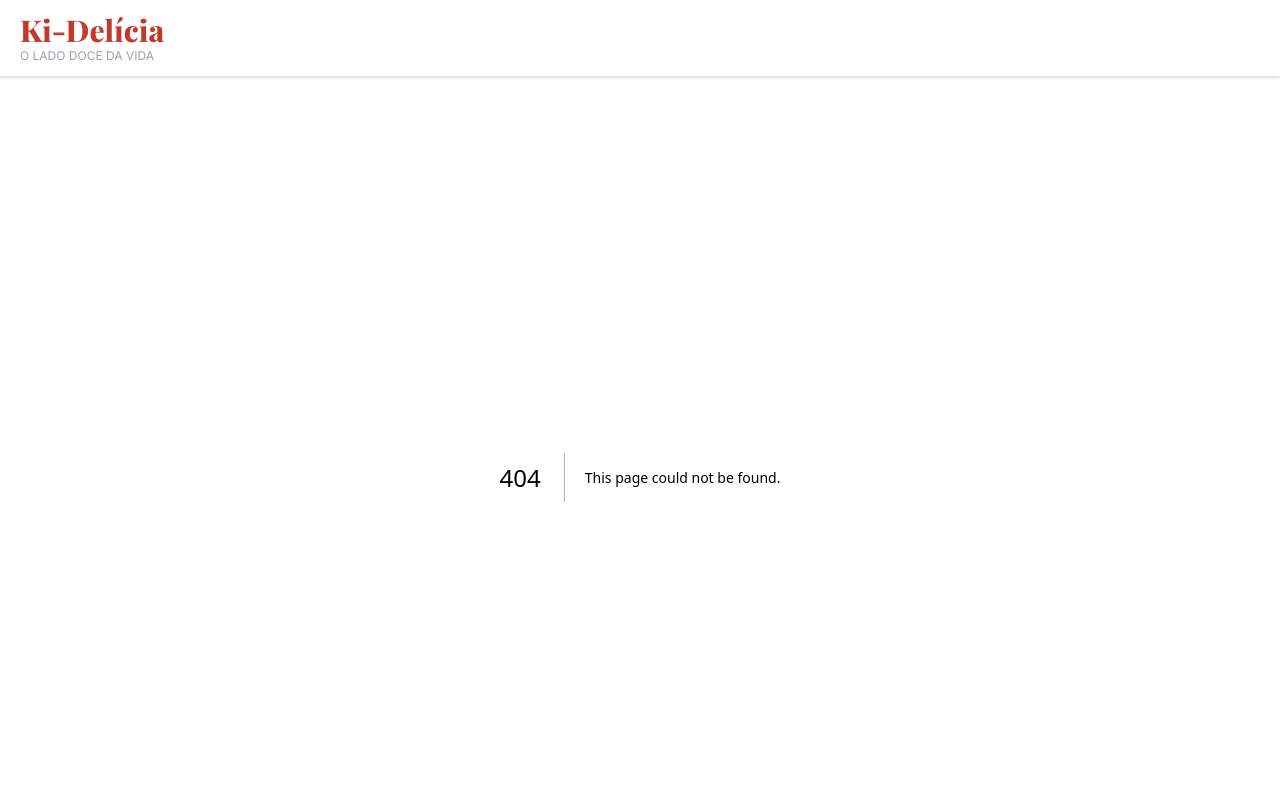
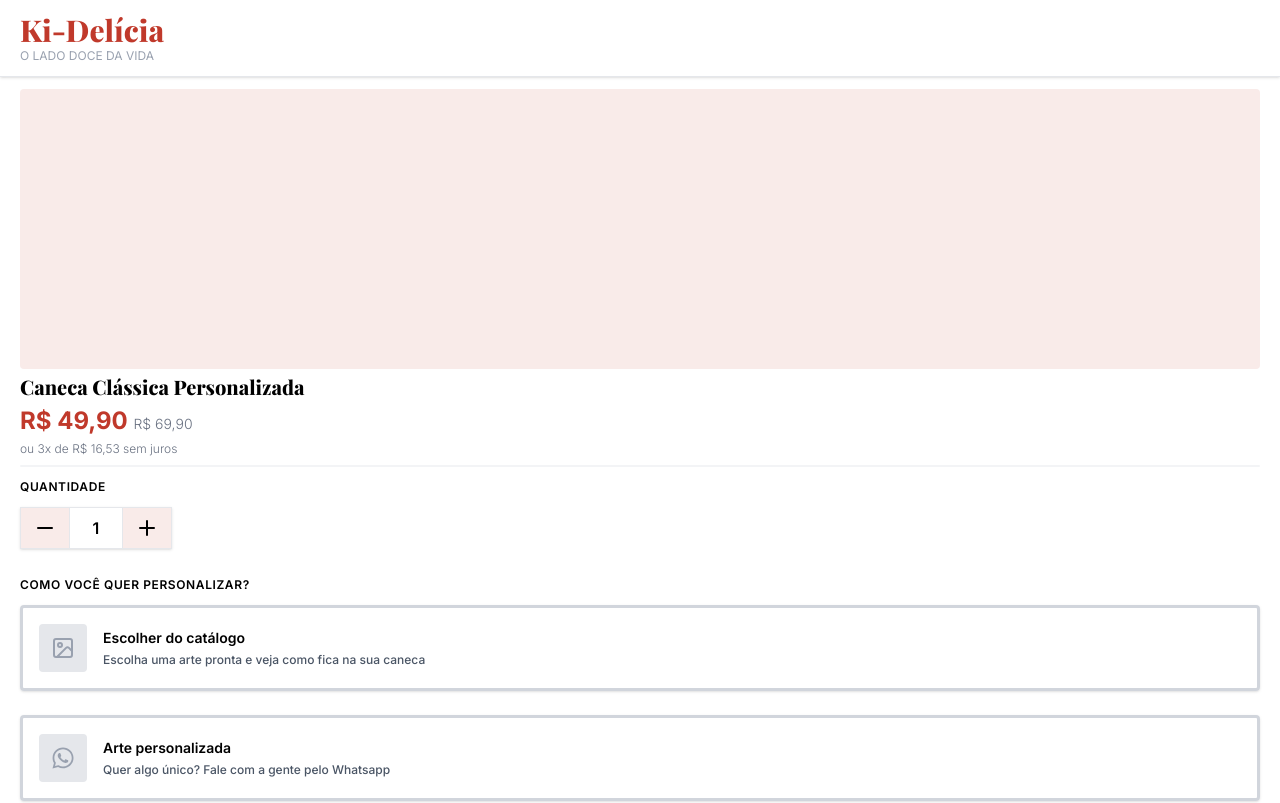
Before and after one commit to renatomart15/kidelicia-ecommerce, a Next.js app: page /product in a window 1280 px wide. Before the commit this address had no page. Shown: the top 803 px of the page. Built offline with nearby package versions, Linux system fonts and the light colour scheme; a web font is replaced by a local one.

Commit message:
feat: pagina de produto versão inicial
resta fazer o catálogo de artes

```diff
--- a/app/globals.css
+++ b/app/globals.css
@@ -19,8 +19,3 @@
   --color-carvao: var(--carvao);
   --color-gelo: var(--gelo);
 }
-
-body {
-  background: var(--background);
-  color: var(--foreground);
-}
--- /dev/null
+++ b/app/product/page.tsx
@@ -0,0 +1,34 @@
+import CustomizationOption from "@/components/ui/CustomizationOption";
+import ProductQuantity from "@/components/ui/ProductQuantity";
+
+const page = () => {
+  return (
+    <div className="px-5 py-3 flex flex-col gap-1">
+      <div className="bg-vermelho/10 h-70 w-full rounded-sm"></div>
+      <h1 className="font-heading text-xl font-extrabold">
+        Caneca Clássica Personalizada
+      </h1>
+      <div className="font-body">
+        <span className="text-vermelho font-bold text-2xl">R$ 49,90 </span>
+        <span className="text-gray-500 text-sm font-light">R$ 69,90</span>
+      </div>
+      <p className="font-body text-gray-500 text-xs font-light">
+        ou 3x de R$ 16,53 sem juros
+      </p>
+
+      <div className="h-0.5 bg-gray-100 my-1 rounded-2xl"></div>
+
+      <h2 className="font-body font-semibold text-xs tracking-wider mt-1">
+        QUANTIDADE{" "}
+      </h2>
+      <ProductQuantity />
+
+      <h2 className="font-body font-semibold text-xs tracking-wider mt-4">
+        COMO VOCÊ QUER PERSONALIZAR?
+      </h2>
+      <CustomizationOption />
+    </div>
+  );
+};
+
+export default page;
--- /dev/null
+++ b/components/ui/CustomizationOption.tsx
@@ -0,0 +1,84 @@
+"use client";
+
+import { Image, ArrowUpFromLine } from "lucide-react";
+import { FaWhatsapp } from "react-icons/fa";
+import { useState } from "react";
+
+const CustomizationOption = () => {
+  const [customizationOption, setCustomizationOption] = useState("");
+  return (
+    <div className="flex flex-col gap-6 my-2 select-none">
+      <div
+        onClick={() => {
+          if (customizationOption === "catalogo") setCustomizationOption("");
+          else setCustomizationOption("catalogo");
+        }}
+        className={`${customizationOption === "catalogo" ? "border-vermelho bg-vermelho/10" : "border-gray-300"} font-body font-semibold border-3  rounded-sm  p-4 flex gap-4 items-center shadow cursor-pointer active:scale-99 transition`}
+      >
+        <div
+          className={`${customizationOption === "catalogo" ? "bg-vermelho" : "bg-gray-200"} bg-gray-200 max-w-max p-3 rounded-sm`}
+        >
+          <Image
+            className={`${customizationOption === "catalogo" ? "text-white" : " text-gray-400"}`}
+          />
+        </div>
+        <div>
+          <p className="text-sm mb-1">Escolher do catálogo</p>
+          <p className="font-medium text-gray-600  text-xs">
+            Escolha uma arte pronta e veja como fica na sua caneca
+          </p>
+        </div>
+      </div>
+      {customizationOption === "catalogo" && (
+        <>
+          <div className="font-body font-semibold border border-gray-300 rounded-sm p-4 gap-4 items-center shadow">
+            <h2 className="font-body tracking-wider text-xs text-gray-500 font-medium mb-4">
+              ARTE SELECIONADA
+            </h2>
+            <div className="flex items-center gap-4">
+              <div className="bg-vermelho/10 p-2 border-2 rounded-sm border-vermelho">
+                <Image className="text-vermelho" />
+              </div>
+              <div>
+                <h3 className="text-sm mb-0.5">Floral Rosa</h3>
+                <p className="text-xs text-gray-400 font-medium">Tema arte</p>
+              </div>
+            </div>
+          </div>
+          <button className="flex justify-center bg-vermelho text-white rounded-sm py-3 w-full active:scale-99 transition cursor-pointer md:max-w-90">
+            <p className="text-sm font-semibold flex items-center gap-2">
+              <ArrowUpFromLine size={20} />
+              Abrir catálogo de artes
+            </p>
+          </button>
+        </>
+      )}
+
+      <div
+        onClick={() => {
+          if (customizationOption === "personalizado")
+            setCustomizationOption("");
+          else setCustomizationOption("personalizado");
+        }}
+        className={`${customizationOption === "personalizado" ? "border-vermelho bg-vermelho/10" : "border-gray-300"} font-body font-semibold border-3 rounded-sm p-4 flex gap-4 items-center shadow cursor-pointer active:scale-99 transition`}
+      >
+        <div
+          className={`${customizationOption === "personalizado" ? "bg-vermelho" : "bg-gray-200"} bg-gray-200 max-w-max p-3 rounded-sm`}
+        >
+          <FaWhatsapp
+            className={`${customizationOption === "personalizado" ? "text-white" : " text-gray-400"}`}
+            size={24}
+          />
+        </div>
+        <div>
+          <p className="text-sm mb-1">Arte personalizada</p>
+          <p className="font-medium text-gray-600  text-xs">
+            Quer algo único? Fale com a gente pelo Whatsapp
+          </p>
+        </div>
+      </div>
+    </div>
+  );
+};
+
+export default CustomizationOption;
--- a/components/ui/ProductCard.tsx
+++ b/components/ui/ProductCard.tsx
@@ -1,5 +1,8 @@
+import Link from "next/link";
+
 const ProductCard = () => {
   return (
+    <Link href="/product">
       <div
         className="rounded-sm shadow overflow-hidden w-60 my-5 snap-start snap-always shrink-0 cursor-pointer
       "
@@ -12,7 +15,9 @@ const ProductCard = () => {
           <div>
             <div className="flex gap-1 mt-1">
               <p className="text-vermelho">R$ 49,90</p>
-            <p className="text-gray-400 text-xs font-medium pt-0.5">R$ 69,90</p>
+              <p className="text-gray-400 text-xs font-medium pt-0.5">
+                R$ 69,90
+              </p>
             </div>
             <p className="text-xs font-medium text-gray-600 mt-1">
               ou 3x sem juros
@@ -20,6 +25,7 @@ const ProductCard = () => {
           </div>
         </div>
       </div>
+    </Link>
   );
 };
 
--- /dev/null
+++ b/components/ui/ProductQuantity.tsx
@@ -0,0 +1,29 @@
+"use client";
+
+import { Plus, Minus } from "lucide-react";
+import { useState } from "react";
+
+const ProductQuantity = () => {
+  const [quantity, setQuantity] = useState<number>(1);
+  return (
+    <div className="flex max-w-max shadow font-body font-semibold my-2">
+      <button
+        onClick={() => setQuantity(quantity - 1)}
+        className="border border-gray-200 px-3 py-2 bg-vermelho/10"
+      >
+        <Minus />
+      </button>
+      <div className="border-t border-gray-200 border-b w-13 text-center py-2">
+        {quantity}
+      </div>
+      <button
+        onClick={() => setQuantity(quantity + 1)}
+        className="border border-gray-200 px-3 py-2 bg-vermelho/10"
+      >
+        <Plus />
+      </button>
+    </div>
+  );
+};
+
+export default ProductQuantity;
```
Lines whose indentation alone changed are shown as unchanged.
